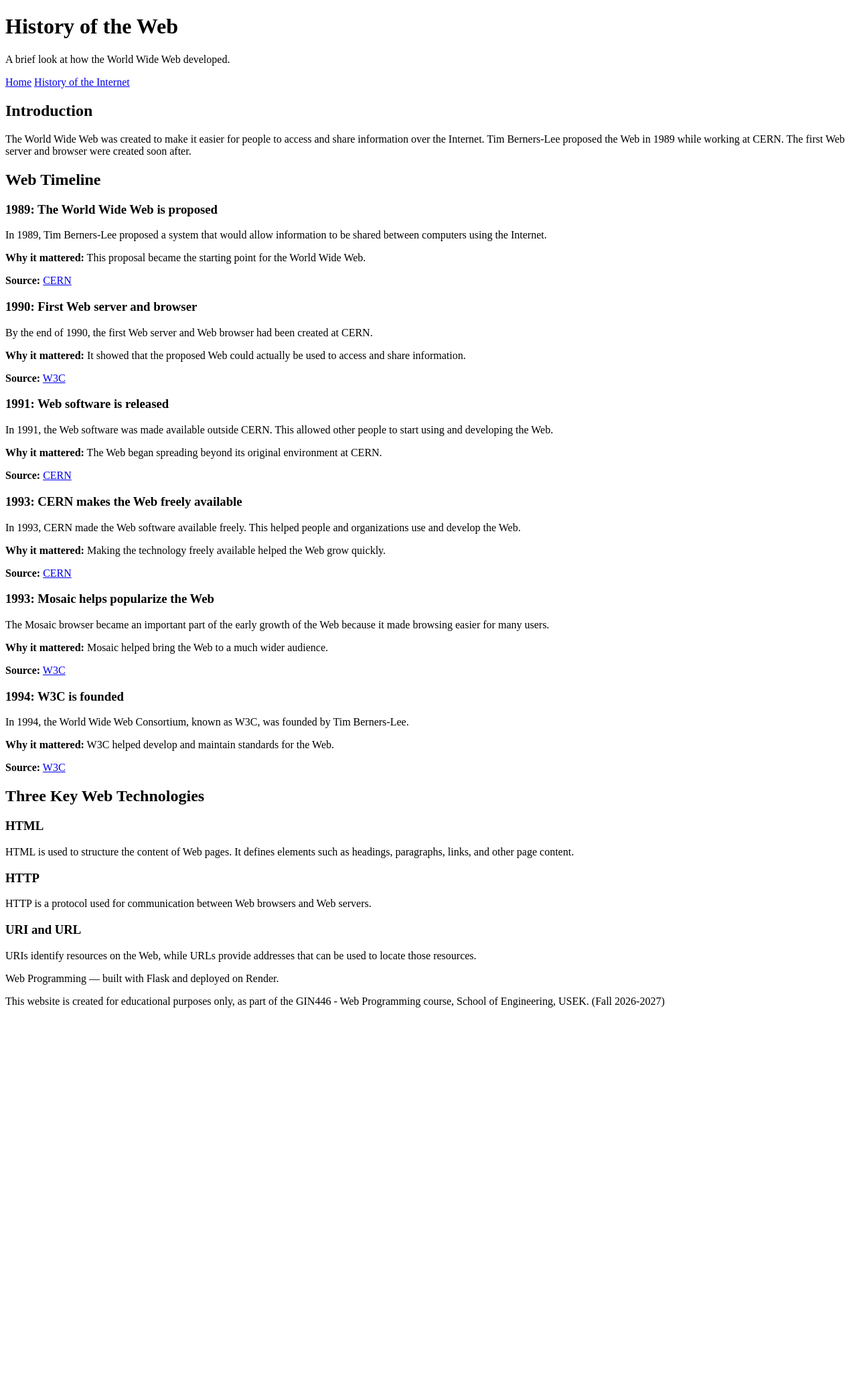
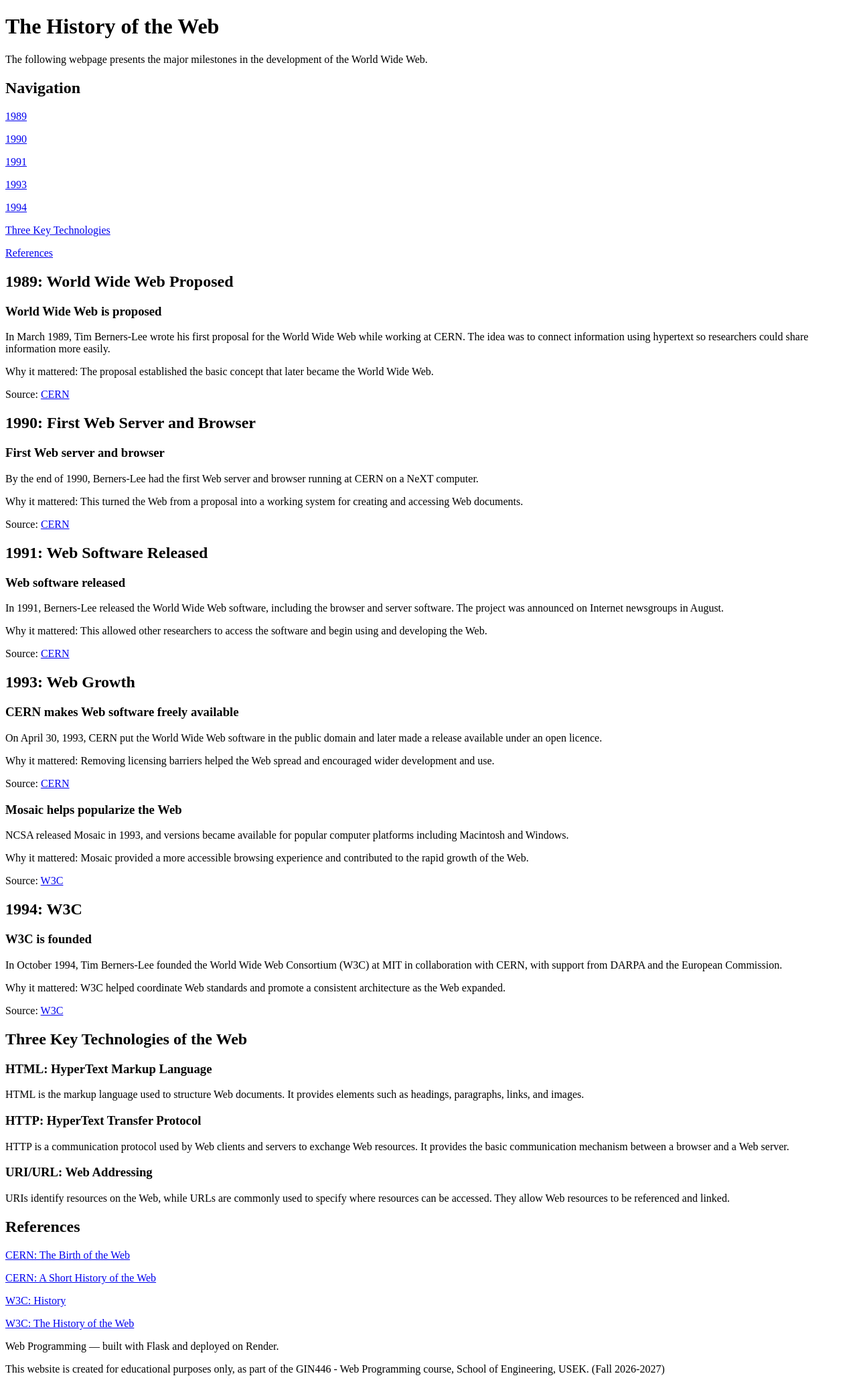
Before and after one commit to shady-daher/web-programming-site, a Flask app: page /web-history in a window 1280 px wide. Shown: the whole page at 67% size. Before the commit the page ends 1504 px from the top, so only its background shows below. Run offline with Flask 3, Linux system fonts and the light colour scheme.

Commit message:
Part 2: hand-written history pages

```diff
--- a/templates/web-history.html
+++ b/templates/web-history.html
@@ -1,188 +1,228 @@
 <!DOCTYPE html>
 <html lang="en">
+
 <head>
     <meta charset="UTF-8">
     <meta name="viewport" content="width=device-width, initial-scale=1.0">
-    <title>History of the Web</title>
+    <title>Web History Web Page</title>
 </head>
 
 <body>
 
     <header>
-        <h1>History of the Web</h1>
-        <p>A brief look at how the World Wide Web developed.</p>
+        <h1>The History of the Web</h1>
+        <p>The following webpage presents the major milestones in the development of the World Wide Web.</p>
     </header>
 
     <nav>
-        <a href="/">Home</a>
-        <a href="/internet-history">History of the Internet</a>
+        <h2>Navigation</h2>
+        <p><a href="#1989">1989</a></p>
+        <p><a href="#1990">1990</a></p>
+        <p><a href="#1991">1991</a></p>
+        <p><a href="#1993">1993</a></p>
+        <p><a href="#1994">1994</a></p>
+        <p><a href="#technologies">Three Key Technologies</a></p>
+        <p><a href="#references">References</a></p>
     </nav>
 
     <main>
 
-        <section>
-            <h2>Introduction</h2>
-            <p>
-                The World Wide Web was created to make it easier for people to
-                access and share information over the Internet. Tim Berners-Lee
-                proposed the Web in 1989 while working at CERN. The first Web
-                server and browser were created soon after.
-            </p>
+        <section id="1989">
+            <h2>1989: World Wide Web Proposed</h2>
+
+            <article>
+                <h3>World Wide Web is proposed</h3>
+                <p>
+                    In March 1989, Tim Berners-Lee wrote his first proposal for
+                    the World Wide Web while working at CERN. The idea was to
+                    connect information using hypertext so researchers could
+                    share information more easily.
+                </p>
+                <p>
+                    Why it mattered: The proposal established the basic concept
+                    that later became the World Wide Web.
+                </p>
+                <p>
+                    Source:
+                    <a href="https://home.cern/science/computing/the-birth-of-the-web/short-history-web/">
+                        CERN
+                    </a>
+                </p>
+            </article>
         </section>
 
-        <section>
-            <h2>Web Timeline</h2>
+        <section id="1990">
+            <h2>1990: First Web Server and Browser</h2>
 
             <article>
-                <h3>1989: The World Wide Web is proposed</h3>
+                <h3>First Web server and browser</h3>
                 <p>
-                    In 1989, Tim Berners-Lee proposed a system that would allow
-                    information to be shared between computers using the Internet.
+                    By the end of 1990, Berners-Lee had the first Web server
+                    and browser running at CERN on a NeXT computer.
                 </p>
                 <p>
-                    <strong>Why it mattered:</strong>
-                    This proposal became the starting point for the World Wide Web.
+                    Why it mattered: This turned the Web from a proposal into
+                    a working system for creating and accessing Web documents.
                 </p>
                 <p>
-                    <strong>Source:</strong>
-                    <a href="https://home.cern/science/computing/birth-web">
+                    Source:
+                    <a href="https://home.cern/science/computing/the-birth-of-the-web/short-history-web/">
+                        CERN
+                    </a>
+                </p>
+            </article>
+        </section>
+
+        <section id="1991">
+            <h2>1991: Web Software Released</h2>
+
+            <article>
+                <h3>Web software released</h3>
+                <p>
+                    In 1991, Berners-Lee released the World Wide Web software,
+                    including the browser and server software. The project was
+                    announced on Internet newsgroups in August.
+                </p>
+                <p>
+                    Why it mattered: This allowed other researchers to access
+                    the software and begin using and developing the Web.
+                </p>
+                <p>
+                    Source:
+                    <a href="https://home.cern/science/computing/the-birth-of-the-web/short-history-web/">
+                        CERN
+                    </a>
+                </p>
+            </article>
+        </section>
+
+        <section id="1993">
+            <h2>1993: Web Growth</h2>
+
+            <article>
+                <h3>CERN makes Web software freely available</h3>
+                <p>
+                    On April 30, 1993, CERN put the World Wide Web software in
+                    the public domain and later made a release available under
+                    an open licence.
+                </p>
+                <p>
+                    Why it mattered: Removing licensing barriers helped the Web
+                    spread and encouraged wider development and use.
+                </p>
+                <p>
+                    Source:
+                    <a href="https://home.cern/science/computing/the-birth-of-the-web/">
                         CERN
                     </a>
                 </p>
             </article>
 
             <article>
-                <h3>1990: First Web server and browser</h3>
+                <h3>Mosaic helps popularize the Web</h3>
                 <p>
-                    By the end of 1990, the first Web server and Web browser
-                    had been created at CERN.
+                    NCSA released Mosaic in 1993, and versions became available
+                    for popular computer platforms including Macintosh and Windows.
                 </p>
                 <p>
-                    <strong>Why it mattered:</strong>
-                    It showed that the proposed Web could actually be used
-                    to access and share information.
+                    Why it mattered: Mosaic provided a more accessible browsing
+                    experience and contributed to the rapid growth of the Web.
                 </p>
                 <p>
-                    <strong>Source:</strong>
+                    Source:
+                    <a href="https://www.w3.org/wiki/The_history_of_the_Web">
+                        W3C
+                    </a>
+                </p>
+            </article>
+        </section>
+
+        <section id="1994">
+            <h2>1994: W3C</h2>
+
+            <article>
+                <h3>W3C is founded</h3>
+                <p>
+                    In October 1994, Tim Berners-Lee founded the World Wide Web
+                    Consortium (W3C) at MIT in collaboration with CERN, with
+                    support from DARPA and the European Commission.
+                </p>
+                <p>
+                    Why it mattered: W3C helped coordinate Web standards and
+                    promote a consistent architecture as the Web expanded.
+                </p>
+                <p>
+                    Source:
                     <a href="https://www.w3.org/about/history/">
                         W3C
                     </a>
                 </p>
             </article>
+        </section>
+
+        <section id="technologies">
+            <h2>Three Key Technologies of the Web</h2>
 
             <article>
-                <h3>1991: Web software is released</h3>
+                <h3>HTML: HyperText Markup Language</h3>
                 <p>
-                    In 1991, the Web software was made available outside CERN.
-                    This allowed other people to start using and developing the Web.
-                </p>
-                <p>
-                    <strong>Why it mattered:</strong>
-                    The Web began spreading beyond its original environment at CERN.
-                </p>
-                <p>
-                    <strong>Source:</strong>
-                    <a href="https://home.cern/science/computing/birth-web">
-                        CERN
-                    </a>
+                    HTML is the markup language used to structure Web documents.
+                    It provides elements such as headings, paragraphs, links,
+                    and images.
                 </p>
             </article>
 
             <article>
-                <h3>1993: CERN makes the Web freely available</h3>
+                <h3>HTTP: HyperText Transfer Protocol</h3>
                 <p>
-                    In 1993, CERN made the Web software available freely.
-                    This helped people and organizations use and develop the Web.
-                </p>
-                <p>
-                    <strong>Why it mattered:</strong>
-                    Making the technology freely available helped the Web grow quickly.
-                </p>
-                <p>
-                    <strong>Source:</strong>
-                    <a href="https://home.cern/science/computing/birth-web/short-history-web">
-                        CERN
-                    </a>
+                    HTTP is a communication protocol used by Web clients and
+                    servers to exchange Web resources. It provides the basic
+                    communication mechanism between a browser and a Web server.
                 </p>
             </article>
 
             <article>
-                <h3>1993: Mosaic helps popularize the Web</h3>
+                <h3>URI/URL: Web Addressing</h3>
                 <p>
-                    The Mosaic browser became an important part of the early growth
-                    of the Web because it made browsing easier for many users.
+                    URIs identify resources on the Web, while URLs are commonly
+                    used to specify where resources can be accessed. They allow
+                    Web resources to be referenced and linked.
+                </p>
+            </article>
+        </section>
+
+        <section id="references">
+            <h2>References</h2>
+
+            <article>
+                <p>
+                    <a href="https://home.cern/science/computing/the-birth-of-the-web/">
+                        CERN: The Birth of the Web
+                    </a>
                 </p>
                 <p>
-                    <strong>Why it mattered:</strong>
-                    Mosaic helped bring the Web to a much wider audience.
+                    <a href="https://home.cern/science/computing/the-birth-of-the-web/short-history-web/">
+                        CERN: A Short History of the Web
+                    </a>
                 </p>
                 <p>
-                    <strong>Source:</strong>
+                    <a href="https://www.w3.org/about/history/">
+                        W3C: History
+                    </a>
+                </p>
+                <p>
                     <a href="https://www.w3.org/wiki/The_history_of_the_Web">
-                        W3C
+                        W3C: The History of the Web
                     </a>
                 </p>
             </article>
-
-            <article>
-                <h3>1994: W3C is founded</h3>
-                <p>
-                    In 1994, the World Wide Web Consortium, known as W3C,
-                    was founded by Tim Berners-Lee.
-                </p>
-                <p>
-                    <strong>Why it mattered:</strong>
-                    W3C helped develop and maintain standards for the Web.
-                </p>
-                <p>
-                    <strong>Source:</strong>
-                    <a href="https://www.w3.org/about/history/">
-                        W3C
-                    </a>
-                </p>
-            </article>
-
-        </section>
-
-        <section>
-            <h2>Three Key Web Technologies</h2>
-
-            <article>
-                <h3>HTML</h3>
-                <p>
-                    HTML is used to structure the content of Web pages.
-                    It defines elements such as headings, paragraphs, links,
-                    and other page content.
-                </p>
-            </article>
-
-            <article>
-                <h3>HTTP</h3>
-                <p>
-                    HTTP is a protocol used for communication between Web
-                    browsers and Web servers.
-                </p>
-            </article>
-
-            <article>
-                <h3>URI and URL</h3>
-                <p>
-                    URIs identify resources on the Web, while URLs provide
-                    addresses that can be used to locate those resources.
-                </p>
-            </article>
-
         </section>
 
     </main>
 
     <footer>
         <p>Web Programming — built with Flask and deployed on Render.</p>
-        <p>
-            This website is created for educational purposes only, as part of the
-            GIN446 - Web Programming course, School of Engineering, USEK.
-            (Fall 2026-2027)
-        </p>
+        <p>This website is created for educational purposes only, as part of the GIN446 - Web Programming course, School of Engineering, USEK. (Fall 2026-2027)</p>
     </footer>
 
 </body>
```
Also changed, not shown: templates/internet-history.html (+104 -77 lines).
